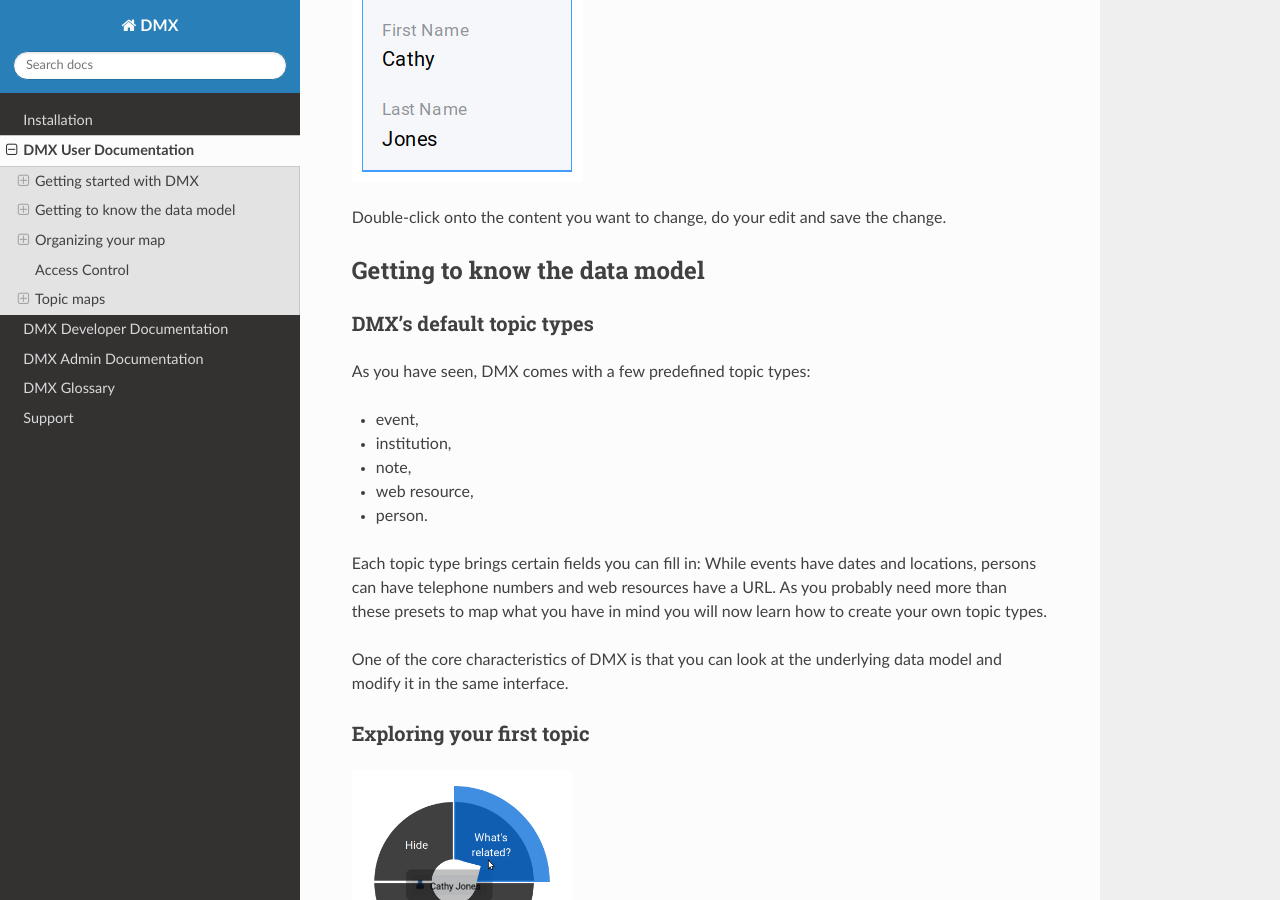
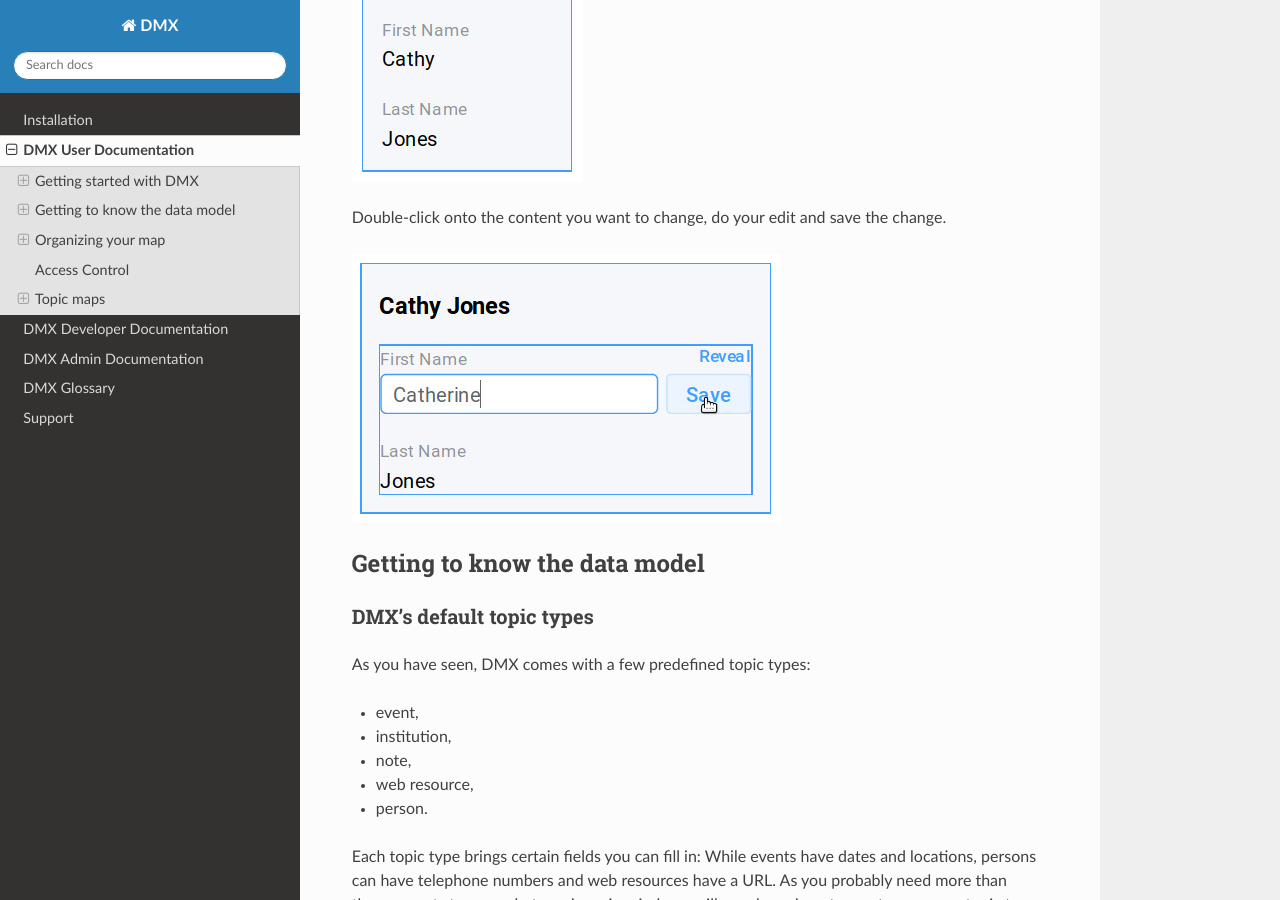
Before and after one commit to dmx-systems/dmx-documentation, a Sphinx documentation site: the page built from docs/user.rst, in a window 1280 px wide and 900 px high, scrolled down 3943 px. Built offline with Sphinx 7.4.7 and the Read the Docs theme 2.0.0, drawn with Linux system fonts in a browser that asks for light colours.

Commit message:
Screenshot inline editing

```diff
--- a/docs/user.rst
+++ b/docs/user.rst
@@ -81,6 +81,8 @@
 .. image:: _static/inline-editing-unlock.jpg
 
 Double-click onto the content you want to change, do your edit and save the change.
+
+.. image:: _static/inline-editing.jpg
 
 ******************************
 Getting to know the data model
```
